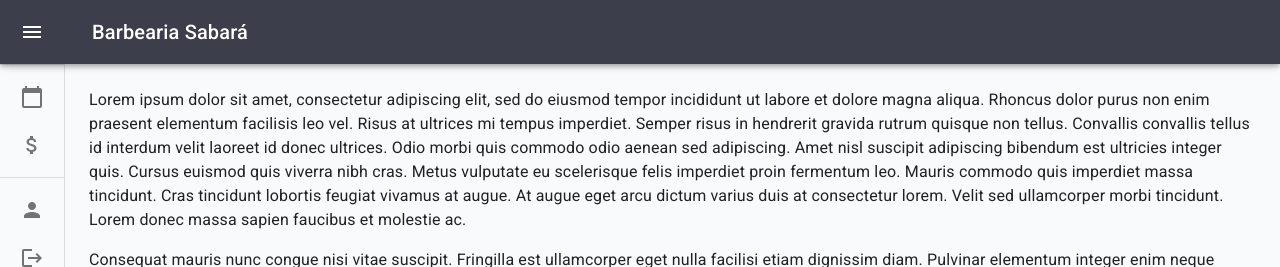
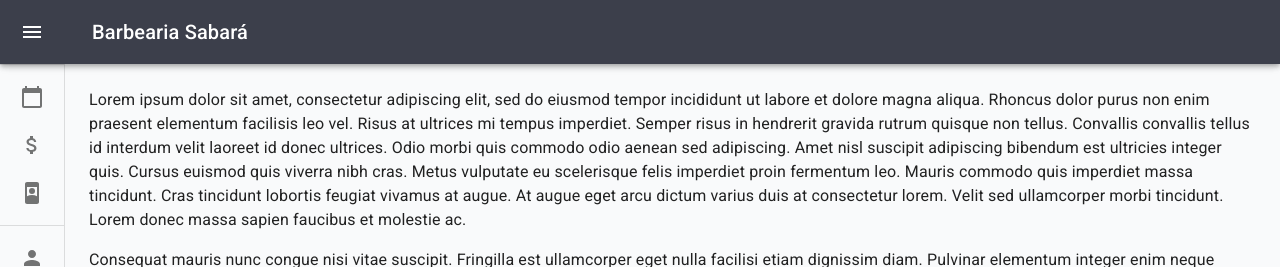
Before and after one commit to 21lucasmessias/bs_front, a React (Vite) app: page /desktopHome in a window 1280 px wide. Shown: the top 267 px of the page. Built offline with nearby package versions, Linux system fonts and the light colour scheme.

Commit message:
feat: desktop home

```diff
--- a/src/pages/DesktopHomePage.tsx
+++ b/src/pages/DesktopHomePage.tsx
@@ -21,6 +21,8 @@ import CalendarToday from '@mui/icons-material/CalendarToday';
 import AttachMoneyIcon from '@mui/icons-material/AttachMoney';
 import LogoutIcon from '@mui/icons-material/Logout';
 import PersonIcon from '@mui/icons-material/Person';
+import PersonPinIcon from '@mui/icons-material/PersonPin';
+import RememberMeIcon from '@mui/icons-material/RememberMe';
 
 const drawerWidth = 240;
 
@@ -170,6 +172,24 @@ export const DesktopHomePage = () => {
                             </ListItemIcon>
                             <ListItemText sx={{ opacity: open ? 1 : 0 }}>Financeiro</ListItemText>
                         </ListItemButton>
+                        <ListItemButton
+                            sx={{
+                                minHeight: 48,
+                                justifyContent: open ? 'initial' : 'center',
+                                px: 2.5,
+                            }}
+                        >
+                            <ListItemIcon
+                                sx={{
+                                    minWidth: 0,
+                                    mr: open ? 3 : 'auto',
+                                    justifyContent: 'center',
+                                }}
+                            >
+                                <RememberMeIcon />
+                            </ListItemIcon>
+                            <ListItemText sx={{ opacity: open ? 1 : 0 }}>Clientes</ListItemText>
+                        </ListItemButton>
                     </ListItem>
                 </List>
                 <Divider />
```
Also changed, not shown: src/components/desktopHome/Clients.tsx (added).
